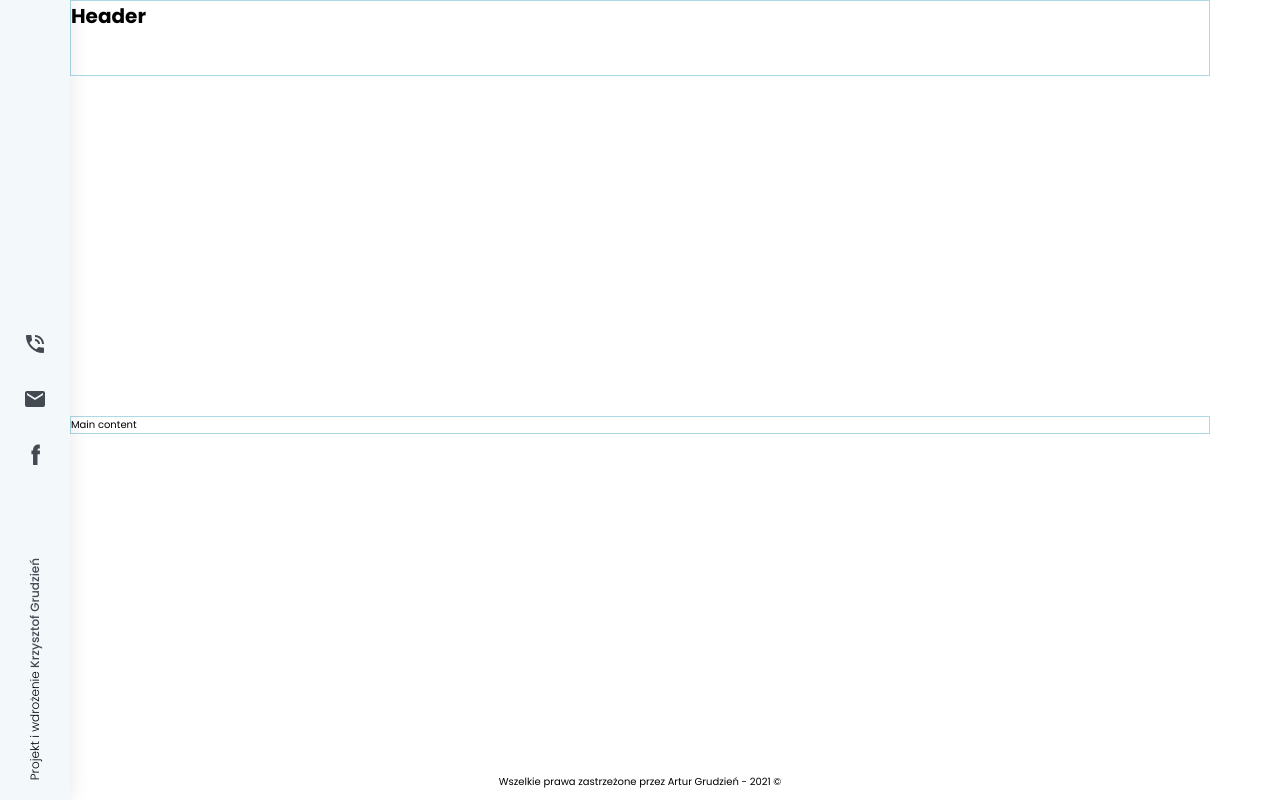
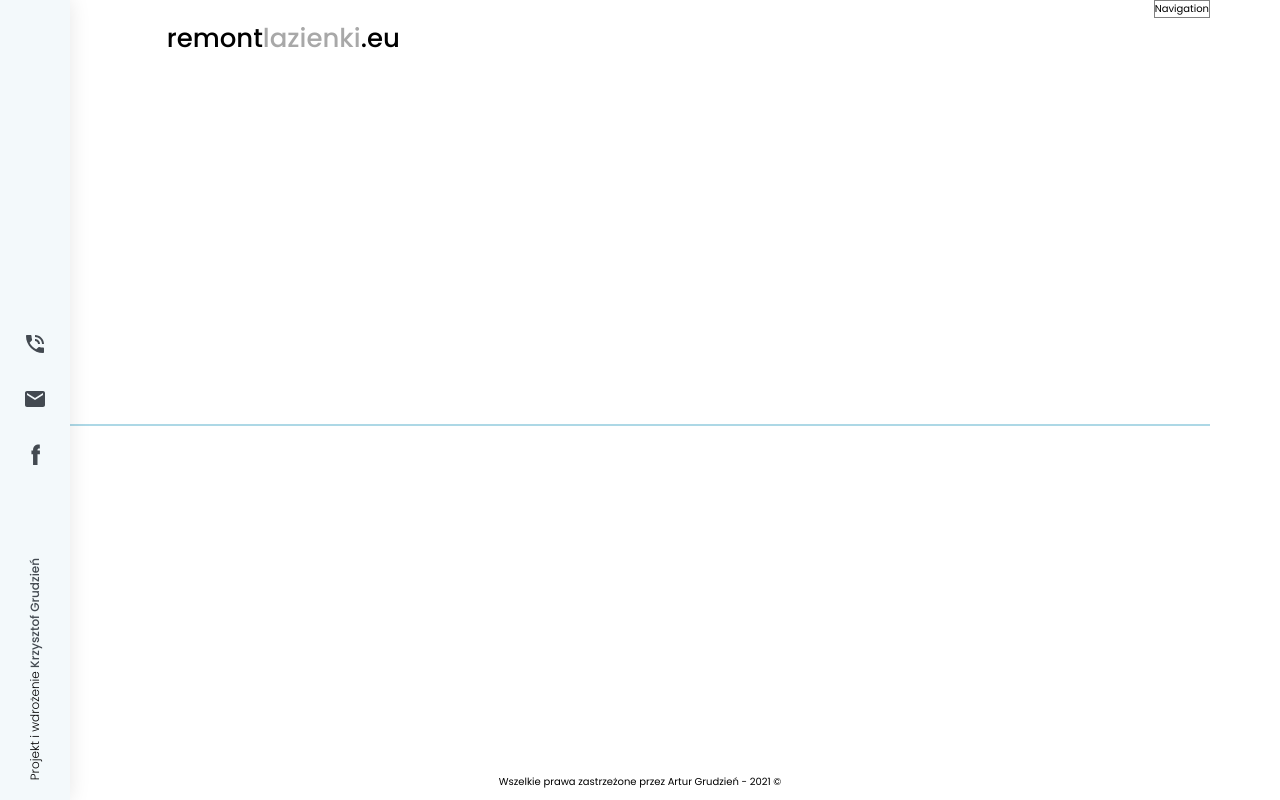
Before and after one commit to KrzysztofGrudzien/RemontLazienki, a React (Create React App) app: page / in a window 1280 px wide. Built offline with nearby package versions, Linux system fonts and the light colour scheme.

Commit message:
extract nav and logo to single component from header

```diff
--- a/src/components/Header/Header.js
+++ b/src/components/Header/Header.js
@@ -1,9 +1,12 @@
 import headerStyles from './Header.module.scss';
+import Navigation from '../Navigation/Navigation';
+import Logo from '../Logo/Logo';
 
 const Header = () => {
     return (
         <header className={headerStyles.header}>
-            <h1 className={headerStyles.headerLogo}>Header</h1>
+            <Logo />
+            <Navigation />
         </header>
     );
 };
--- a/src/components/Header/Header.module.scss
+++ b/src/components/Header/Header.module.scss
@@ -1,4 +1,8 @@
 .header {
-    border: solid 1px lightblue;
+    display: grid;
+    grid-template-columns: repeat(12, 1fr);
+    grid-template-rows: auto;
+    gap: 2rem;
     height: 7.6rem;
+    position: relative;
 }
--- /dev/null
+++ b/src/components/Logo/Logo.js
@@ -0,0 +1,11 @@
+import logoStyles from './Logo.module.scss';
+
+const Logo = () => {
+    return (
+        <h1 className={logoStyles.logo}>
+            remont<span>lazienki</span>.eu
+        </h1>
+    );
+};
+
+export default Logo;
--- /dev/null
+++ b/src/components/Logo/Logo.module.scss
@@ -0,0 +1,14 @@
+@import '../../styles/variables.scss';
+
+.logo {
+    font-size: 2.6rem;
+    font-weight: 500;
+    grid-column-start: 2;
+    grid-column-end: 4;
+    line-height: 7.6rem;
+    margin: 0;
+
+    span {
+        color: $color-additional;
+    }
+}
--- a/src/components/Main/Main.js
+++ b/src/components/Main/Main.js
@@ -1,7 +1,7 @@
 import mainStyles from './Main.module.scss';
 
 const Main = () => {
-    return <main className={mainStyles.main}>Main content</main>;
+    return <main className={mainStyles.main}></main>;
 };
 
 export default Main;
--- /dev/null
+++ b/src/components/Navigation/Navigation.js
@@ -0,0 +1,7 @@
+import navigationStyles from './Navigation.module.scss';
+
+const Navigation = () => {
+    return <nav className={navigationStyles.navbar}>Navigation</nav>;
+};
+
+export default Navigation;
--- /dev/null
+++ b/src/components/Navigation/Navigation.module.scss
@@ -0,0 +1,6 @@
+.navbar {
+    border: solid 1px grey;
+    position: absolute;
+    right: 0;
+    top: 0;
+}
```
